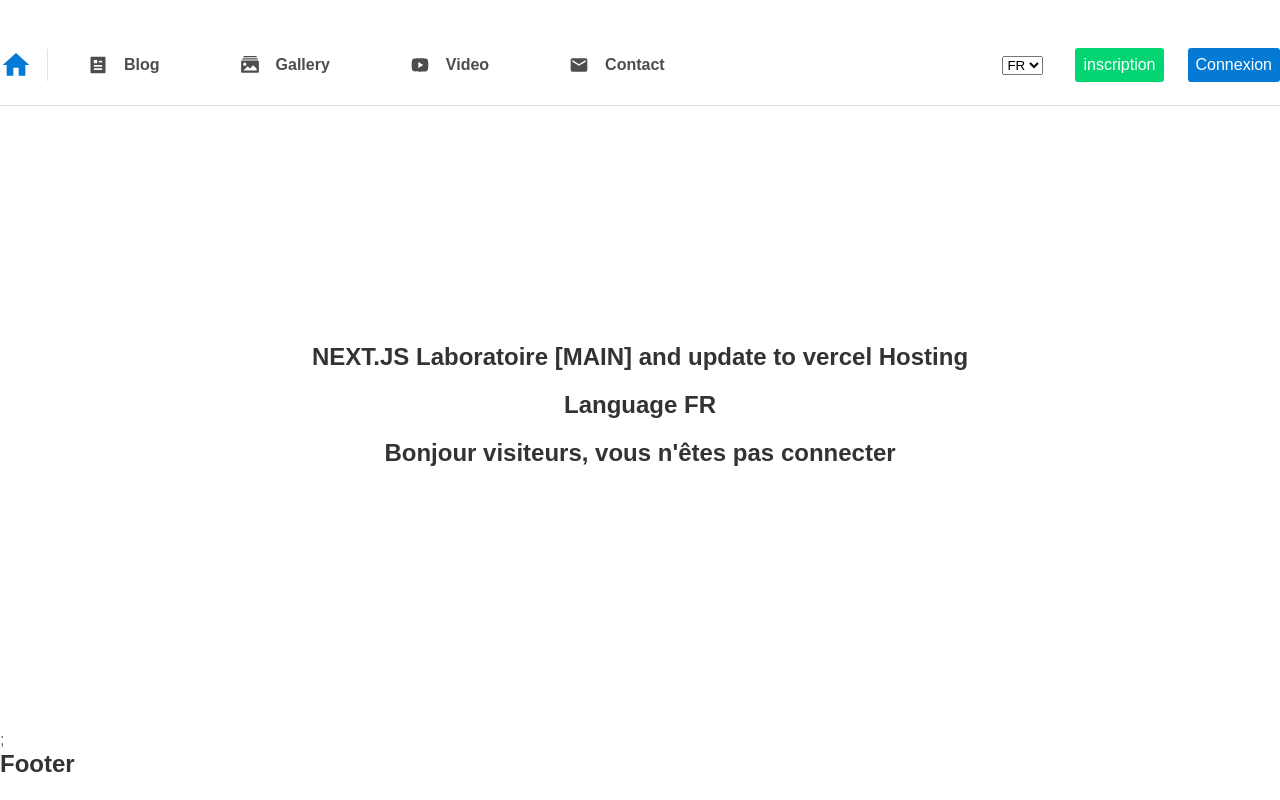
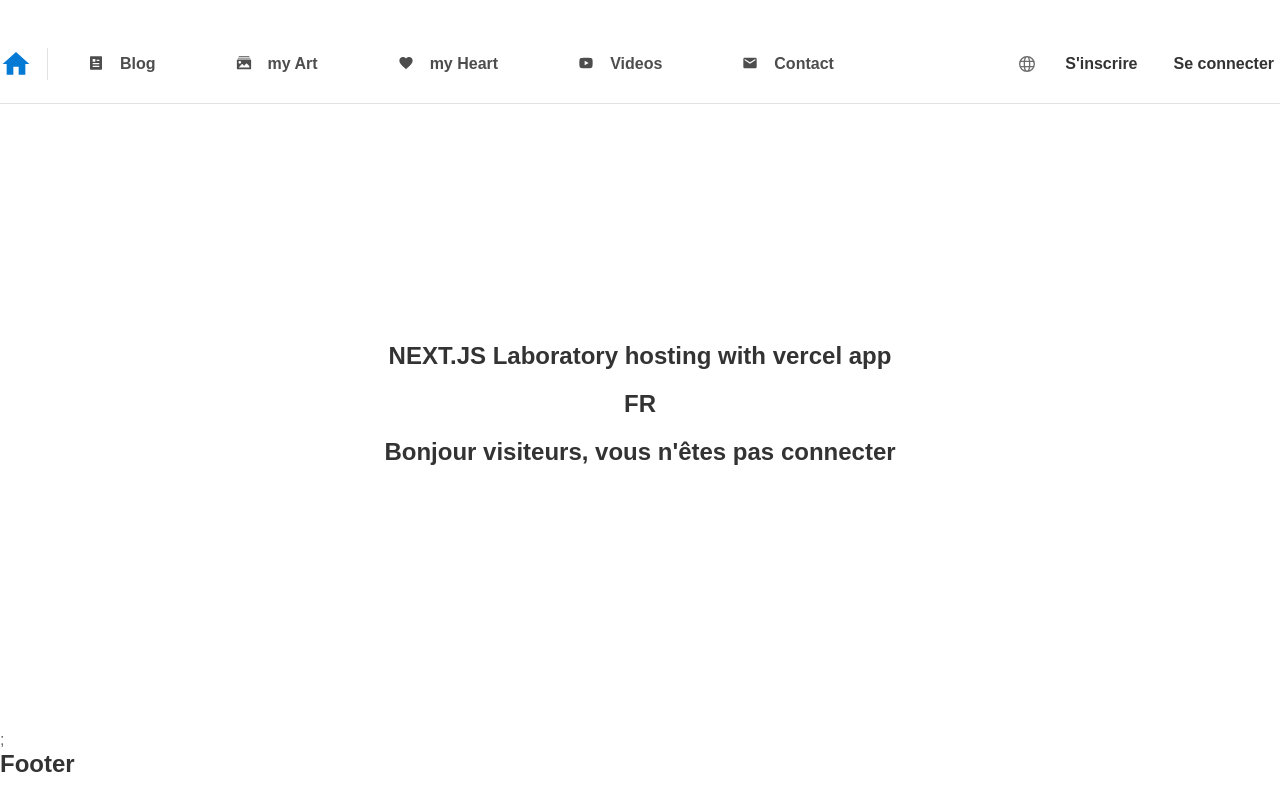
Before and after one commit to raficraft/my_heart_my_art_final, a Next.js app: page / in a window 1280 px wide. Shown: the top 800 px of the page. Built offline with nearby package versions, Linux system fonts and the light colour scheme; no server answers.

Commit message:
Rework Styles  header, nav, account_user  component is down

```diff
--- a/Sass/abstract/_variables.scss
+++ b/Sass/abstract/_variables.scss
@@ -10,6 +10,7 @@ $grey: rgba(158, 158, 158, 0.3);
 
 $blue: #047ad5;
 $red: rgb(214, 62, 62);
+$green: rgb(0, 151, 81);
 
 $space: 8px;
 
@@ -21,3 +22,5 @@ $longTime: 0.8s;
 $veryLongTime: 1.2s;
 
 $smallRadius: 3px;
+
+$standartShadow: 0 0 5px 2px $black;
--- a/assets/icons/Icon_svg.js
+++ b/assets/icons/Icon_svg.js
@@ -82,3 +82,38 @@ export function Email_icon(props) {
     </svg>
   );
 }
+
+export function Language_icon(props) {
+  return (
+    <svg width="1em" height="1em" viewBox="0 0 24 24" {...props}>
+      <path
+        fill="none"
+        stroke="currentColor"
+        strokeWidth="2"
+        d="M12 23c6.075 0 11-4.925 11-11S18.075 1 12 1S1 5.925 1 12s4.925 11 11 11zm0 0c3 0 4-5 4-11S15 1 12 1S8 6 8 12s1 11 4 11zM2 16h20M2 8h20"
+      ></path>
+    </svg>
+  );
+}
+
+export function Check_icon(props) {
+  return (
+    <svg width="1em" height="1em" viewBox="0 0 24 24" {...props}>
+      <path
+        d="M21 7L9 19l-5.5-5.5l1.41-1.41L9 16.17L19.59 5.59L21 7z"
+        fill="currentColor"
+      ></path>
+    </svg>
+  );
+}
+
+export function Heart_icon(props) {
+  return (
+    <svg width="1em" height="1em" viewBox="0 0 24 24" {...props}>
+      <path
+        d="M12 21.35l-1.45-1.32C5.4 15.36 2 12.27 2 8.5C2 5.41 4.42 3 7.5 3c1.74 0 3.41.81 4.5 2.08C13.09 3.81 14.76 3 16.5 3C19.58 3 22 5.41 22 8.5c0 3.77-3.4 6.86-8.55 11.53L12 21.35z"
+        fill="currentColor"
+      ></path>
+    </svg>
+  );
+}
--- a/data/accountForm/accountForm.js
+++ b/data/accountForm/accountForm.js
@@ -55,7 +55,7 @@ export const btnLogin = {
     FR: "Se connecter",
     EN: "Sign in",
   },
-  subscrive: {
+  subscribe: {
     FR: "S'inscrire",
     EN: "Sign up",
   },
--- a/engine/component/header/Header.js
+++ b/engine/component/header/Header.js
@@ -2,28 +2,22 @@ import Link from "next/link";
 import { useContext } from "react";
 import {
   Article_icon,
-  CarbonBlog,
   Email_icon,
+  Heart_icon,
   Home_icon,
   ImageGallery,
   Youtube_icon,
 } from "../../../assets/icons/Icon_svg";
 import { LanguageContext } from "../../../context/language/LanguageContext";
+import { nav_lang } from "../../../data/accountForm/accountForm";
 import Account_user from "./account_user/Account_user";
 
 import S from "./Header.module.scss";
+import Lang_select from "./lang_select/Lang_select";
 
 function Header() {
-  console.log(S);
-  const { lang, change_lang } = useContext(LanguageContext);
-
-  //Manage Lang
-  function handle_lang(e) {
-    change_lang(e.target.value);
-  }
-
+  const { lang } = useContext(LanguageContext);
   //Conponenet
-  console.log("render header");
   return (
     <header className={S.wrapper}>
       {/* Header Content */}
@@ -46,13 +40,19 @@ function Header() {
           <Link href="/blog">
             <a>
               <ImageGallery />
-              Gallery
+              my Art
+            </a>
+          </Link>
+          <Link href="/blog">
+            <a>
+              <Heart_icon />
+              my Heart
             </a>
           </Link>
           <Link href="/blog">
             <a>
               <Youtube_icon />
-              Video
+              Videos
             </a>
           </Link>
           <Link href="/blog">
@@ -65,17 +65,9 @@ function Header() {
 
         <div className={S.nav_right}>
           {/* Change language */}
+          <Lang_select />
 
-          <div className={S.select_lang}>
-            <select onChange={(e) => handle_lang(e)} value={lang}>
-              <option value="FR" key="FR">
-                FR
-              </option>
-              <option value="EN" key="EN">
-                EN
-              </option>
-            </select>
-          </div>
+          {/* Account user */}
           <Account_user />
         </div>
       </div>
--- a/engine/component/header/Header.module.scss
+++ b/engine/component/header/Header.module.scss
@@ -57,9 +57,11 @@
         font-weight: 600;
         font-size: 1rem;
         color: $text_black_smooth;
+        transition: $shortTime;
         svg {
+          margin-top: -2px;
           margin-right: calc(2 * #{$space});
-          @include size(1.25rem, 1.25rem);
+          @include size(1rem, 1rem);
         }
 
         &:before {
--- a/engine/component/header/account_user/Account_user.js
+++ b/engine/component/header/account_user/Account_user.js
@@ -3,6 +3,7 @@ import React, { useContext, useEffect } from "react";
 import { AuthContext } from "../../../../context/auth/AuthProvider";
 import { LanguageContext } from "../../../../context/language/LanguageContext";
 import { ModalContext } from "../../../../context/modal/ModalProvider";
+import { btnLogin } from "../../../../data/accountForm/accountForm";
 import { errorForm } from "../../../../data/errorForm/errorForm";
 
 import S from "./Account_user.module.scss";
@@ -41,13 +42,13 @@ export default function Account_user() {
             className={`${S.btn} ${S.signup}`}
             onClick={() => handle_modal("signup")}
           >
-            inscription
+            {btnLogin.subscribe[lang]}
           </button>
           <button
             className={`${S.btn} ${S.signin}`}
             onClick={() => handle_modal("signin")}
           >
-            Connexion
+            {btnLogin.connect[lang]}
           </button>
           {/* Close all modals btn */}
         </>
@@ -58,7 +59,7 @@ export default function Account_user() {
             className={`${S.btn} ${S.logout}`}
             onClick={(e) => handleLogout(e)}
           >
-            logout
+            {btnLogin.logout[lang]}
           </button>
         </>
       )}
--- a/engine/component/header/account_user/Account_user.module.scss
+++ b/engine/component/header/account_user/Account_user.module.scss
@@ -1,27 +1,58 @@
 @import "./../../../../Sass/abstract/function.scss";
 @import "./../../../../Sass/abstract/variables.scss";
+@import "./../../../../Sass/abstract/animation.scss";
 
 .user_account {
+  @include flexCenter;
   .btn {
+    @include flex(row, wrap, center, center);
     margin: 0 1.5rem 0rem 0;
     font-size: 1rem;
-    padding: 0.5rem;
     border: none;
     border-radius: 3px;
-    color: white;
+    color: $text_black;
     cursor: pointer;
+    background: none;
+    font-weight: bold;
+    position: relative;
+    z-index: 100;
+
+    &:before {
+      @include emptyContent;
+      background-color: $blue;
+      border-radius: $smallRadius;
+      @include size(0, 100%);
+      z-index: -1;
+    }
+
+    &:hover {
+      color: white;
+    }
+
+    &:hover:before {
+      animation-name: zero_TO_full;
+      animation-fill-mode: both;
+      animation-duration: $shortTime;
+      padding: calc(0.5 * #{$space}) calc(1.25 * #{$space});
+    }
   }
   .btn:last-child {
     margin: 0;
   }
 
   .signup {
-    background-color: rgb(4, 213, 115);
+    &:before {
+      background-color: $green;
+    }
   }
   .signin {
-    background-color: rgb(4, 122, 213);
+    &:before {
+      background-color: $blue;
+    }
   }
   .logout {
-    background-color: red;
+    &:before {
+      background-color: red;
+    }
   }
 }
--- /dev/null
+++ b/engine/component/header/lang_select/Lang_select.js
@@ -0,0 +1,48 @@
+import React, { useContext, useState } from "react";
+import { Check_icon, Language_icon } from "../../../../assets/icons/Icon_svg";
+import { LanguageContext } from "../../../../context/language/LanguageContext";
+import S from "./Lang_select.module.scss";
+
+export default function Lang_select() {
+  const { lang, change_lang } = useContext(LanguageContext);
+  const [show, setShow] = useState(false);
+
+  //Manage Lang
+  function handle_lang(e) {
+    change_lang(e.target.value);
+    setShow(!show);
+  }
+
+  function handle_show() {
+    setShow(!show);
+  }
+
+  return (
+    <div className={S.lang_select}>
+      <Language_icon onClick={handle_show} />
+
+      {show && (
+        <div className={S.drop_list}>
+          <button
+            type="button"
+            className={lang === "FR" && S.active}
+            onClick={(e) => handle_lang(e)}
+            value={"FR"}
+          >
+            Français
+            {lang === "FR" && <Check_icon />}
+          </button>
+          <button
+            type="button"
+            className={lang === "EN" && S.active}
+            onClick={(e) => handle_lang(e)}
+            value={"EN"}
+          >
+            Anglais (EN)
+            {lang === "EN" && <Check_icon />}
+          </button>
+        </div>
+      )}
+    </div>
+  );
+}
--- /dev/null
+++ b/engine/component/header/lang_select/Lang_select.module.scss
@@ -0,0 +1,91 @@
+@import "./../../../../Sass/abstract/function.scss";
+@import "./../../../../Sass/abstract/variables.scss";
+@import "./../../../../Sass/abstract/animation.scss";
+
+.lang_select {
+  position: relative;
+  @include flexCenter;
+  margin-right: calc(3 * #{$space});
+
+  svg {
+    @include size(1rem, 1rem);
+    cursor: pointer;
+  }
+
+  .drop_list {
+    top: 32px;
+    right: -108px;
+    position: absolute;
+    background-color: $light;
+    @include flex(column, nowrap, center, center);
+    padding: calc(1 * #{$space}) calc(4 * #{$space});
+    z-index: 100;
+    border: 1px solid $grey;
+    //box-shadow: $standartShadow;
+    filter: drop-shadow(0px 0px 4px rgb(121, 121, 121));
+    opacity: 0;
+    animation-name: translate;
+    animation-duration: $shortTime;
+    animation-fill-mode: both;
+
+    &:before {
+      @include emptyContent;
+      display: inline-block;
+      height: 0;
+      width: 0;
+      border-right: 10px solid transparent;
+      border-bottom: 10px solid $grey;
+      border-left: 10px solid transparent;
+      top: -10px;
+      right: 7px;
+      z-index: -1;
+    }
+    &:after {
+      @include emptyContent;
+      display: inline-block;
+      height: 0;
+      width: 0;
+      border-right: 8px solid transparent;
+      border-bottom: 8px solid $light;
+      border-left: 8px solid transparent;
+      top: -8px;
+      right: 9px;
+      z-index: 100;
+    }
+
+    button {
+      display: flex;
+      align-items: center;
+      width: 140px;
+      text-align: left;
+      background: none;
+      border: none;
+      padding: calc(1.5 * #{$space}) 0;
+      color: grey;
+      cursor: pointer;
+      text-transform: uppercase;
+      position: relative;
+      &:hover {
+        color: $black;
+      }
+      &.active {
+        color: $red;
+      }
+      svg {
+        position: absolute;
+        right: 0;
+      }
+    }
+  }
+}
+
+@keyframes translate {
+  0% {
+    opacity: 0;
+    right: -108px;
+  }
+  100% {
+    opacity: 1;
+    right: -8px;
+  }
+}
--- a/pages/index.js
+++ b/pages/index.js
@@ -23,9 +23,9 @@ export default function Home() {
 
       <main className={S.wrapper}>
         <section className={S.content}>
-          <h1>NEXT.JS Laboratoire [MAIN] and update to vercel Hosting</h1>
+          <h1>NEXT.JS Laboratory hosting with vercel app</h1>
 
-          <h1>Language {lang && lang}</h1>
+          <h1>{lang && lang}</h1>
           {validAuth && currentUser && (
             <Link href="/admin">
               <a className={S.oldLink}>
```
